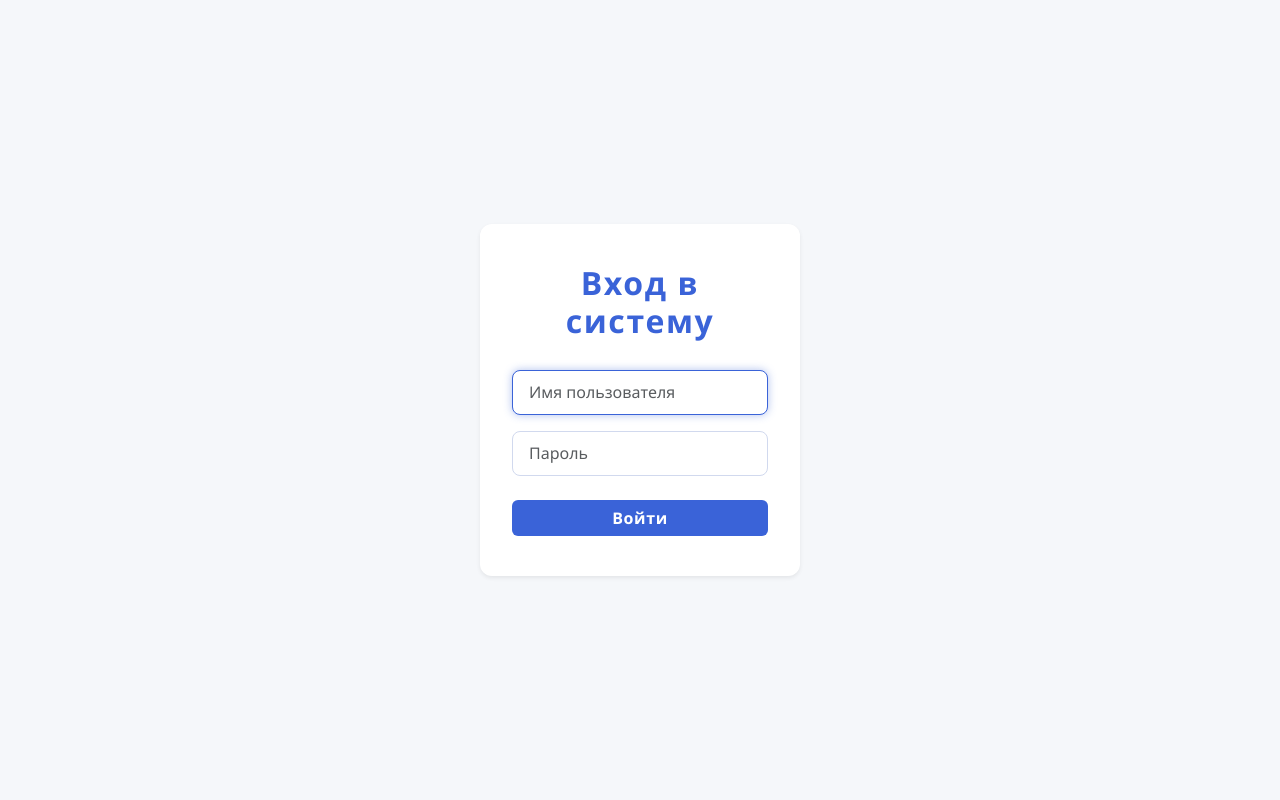
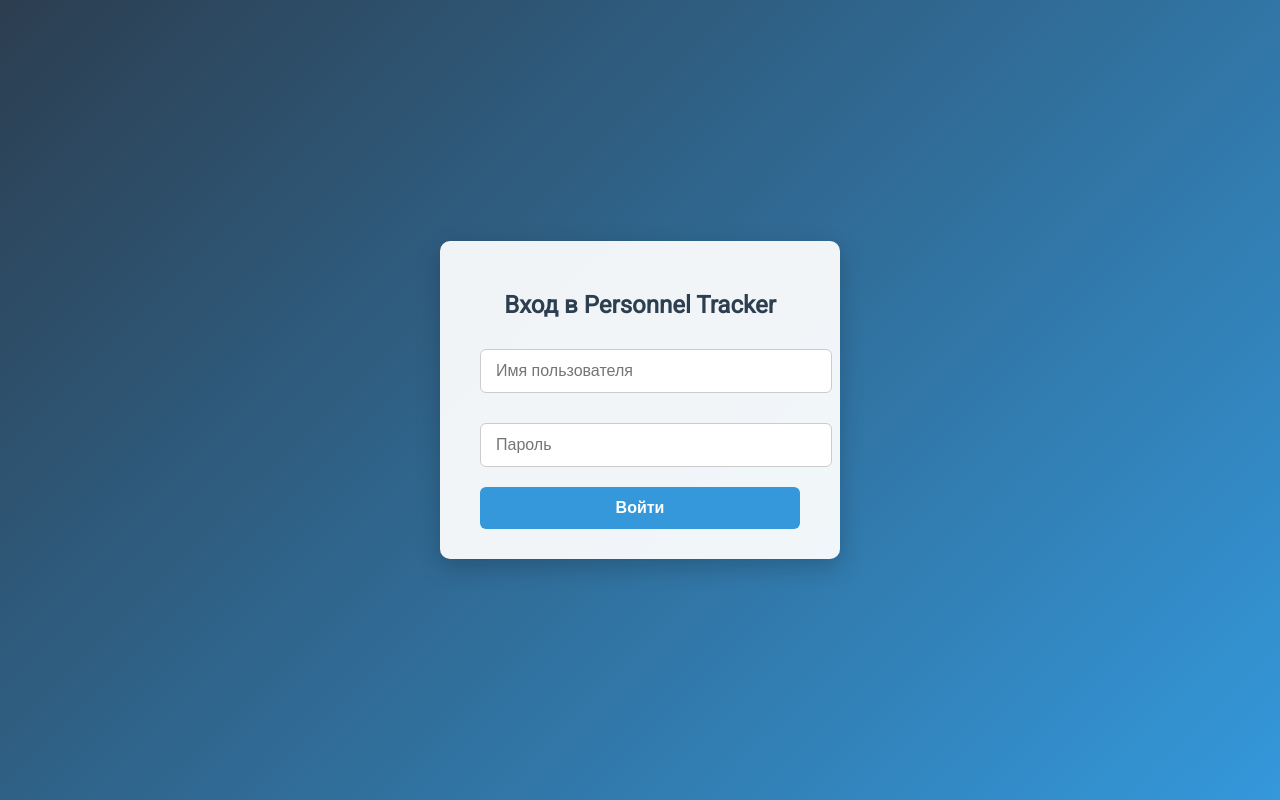
Before and after one commit to 50nk31/personnel-tracker, a Flask app: page /login in a window 1280 px wide. Run offline with Flask 3, Linux system fonts and the light colour scheme.

Commit message:
Update login.html

```diff
--- a/templates/login.html
+++ b/templates/login.html
@@ -2,74 +2,87 @@
 <html lang="ru">
 <head>
 <meta charset="UTF-8" />
+<meta name="viewport" content="width=device-width, initial-scale=1" />
 <title>Вход — Personnel Tracker</title>
-<link href="https://cdn.jsdelivr.net/npm/bootstrap@5.3.0/dist/css/bootstrap.min.css" rel="stylesheet" />
 <style>
+  @import url('https://fonts.googleapis.com/css2?family=Roboto&display=swap');
   body {
-    background-color: #f5f7fa;
+    background: linear-gradient(135deg, #2c3e50, #3498db);
+    font-family: 'Roboto', sans-serif;
+    display: flex;
     height: 100vh;
-    display: flex;
     justify-content: center;
     align-items: center;
-    font-family: 'Segoe UI', Tahoma, Geneva, Verdana, sans-serif;
-    color: #1a2a47;
+    margin: 0;
   }
-  .login-form {
-    background: white;
-    padding: 2.5rem 2rem;
-    border-radius: 12px;
-    box-shadow: 0 8px 20px rgba(58, 99, 216, 0.3);
+  .login-container {
+    background: #ffffffee;
+    padding: 30px 40px;
+    border-radius: 10px;
+    box-shadow: 0 8px 24px rgba(0,0,0,0.2);
     width: 320px;
-    animation: slideDownFade 0.8s ease forwards;
+    text-align: center;
+    animation: fadeInScale 0.5s ease forwards;
+  }
+  @keyframes fadeInScale {
+    0% {
+      opacity: 0;
+      transform: scale(0.85);
+    }
+    100% {
+      opacity: 1;
+      transform: scale(1);
+    }
   }
   h2 {
-    text-align: center;
-    margin-bottom: 1.8rem;
-    color: #3a63d8;
-    font-weight: 700;
-    letter-spacing: 0.05em;
+    margin-bottom: 20px;
+    color: #2c3e50;
   }
-  .form-control {
-    border: 1.8px solid #d1d9ee;
-    border-radius: 8px;
-    padding: 0.6rem 1rem;
-    transition: border-color 0.3s ease, box-shadow 0.3s ease;
-    font-size: 1rem;
+  input[type="text"], input[type="password"] {
+    width: 100%;
+    padding: 12px 15px;
+    margin: 10px 0 20px 0;
+    border: 1px solid #ccc;
+    border-radius: 6px;
+    font-size: 16px;
+    transition: border-color 0.3s;
   }
-  .form-control:focus {
-    border-color: #3a63d8;
-    box-shadow: 0 0 8px rgba(58, 99, 216, 0.4);
+  input[type="text"]:focus, input[type="password"]:focus {
+    border-color: #3498db;
     outline: none;
   }
-  .btn-primary {
-    background-color: #3a63d8;
+  button {
+    width: 100%;
+    padding: 12px;
+    background: #3498db;
     border: none;
+    color: white;
     font-weight: 600;
-    letter-spacing: 0.04em;
-    transition: background-color 0.3s ease, transform 0.2s ease;
+    font-size: 16px;
+    border-radius: 6px;
+    cursor: pointer;
+    transition: background-color 0.3s;
   }
-  .btn-primary:hover {
-    background-color: #2e4fb8;
-    transform: scale(1.05);
+  button:hover {
+    background: #2980b9;
   }
-  @keyframes slideDownFade {
-    from {
-      opacity: 0;
-      transform: translateY(-25px);
-    }
-    to {
-      opacity: 1;
-      transform: translateY(0);
-    }
+  .error {
+    color: #e74c3c;
+    margin-bottom: 15px;
   }
 </style>
 </head>
 <body>
-  <form method="POST" class="login-form shadow-sm">
-    <h2>Вход в систему</h2>
-    <input type="text" name="username" class="form-control mb-3" placeholder="Имя пользователя" required autofocus />
-    <input type="password" name="password" class="form-control mb-4" placeholder="Пароль" required />
-    <button type="submit" class="btn btn-primary w-100">Войти</button>
-  </form>
+  <div class="login-container">
+    <h2>Вход в Personnel Tracker</h2>
+    {% if error %}
+      <div class="error">{{ error }}</div>
+    {% endif %}
+    <form method="POST" action="{{ url_for('login') }}">
+      <input type="text" name="username" placeholder="Имя пользователя" required autocomplete="off" />
+      <input type="password" name="password" placeholder="Пароль" required autocomplete="off" />
+      <button type="submit">Войти</button>
+    </form>
+  </div>
 </body>
 </html>
```
